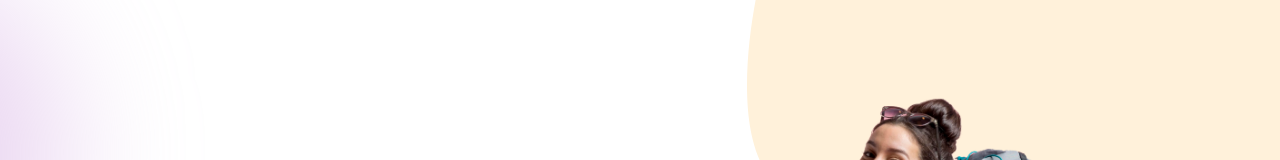
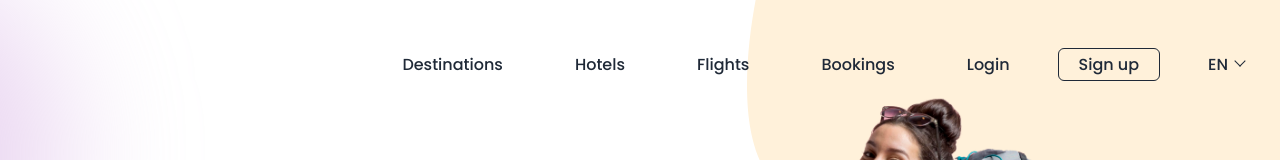
Before and after one commit to danimahdani/jadoo-travel, a Next.js app: page / in a window 1280 px wide. Shown: the top 160 px of the page. Built offline with nearby package versions, Linux system fonts and the light colour scheme; a web font is replaced by a local one.

Commit message:
fix:header

```diff
--- a/src/components/Header/index.js
+++ b/src/components/Header/index.js
@@ -28,42 +28,42 @@ const Header = () => {
 
         <div
           className={[
-            "flex w-auto lg:opacity-100 lg:visible lg:h-auto z-10",
+            "lg:flex w-auto lg:opacity-100 lg:visible lg:h-auto z-20",
             menu
               ? "flex items-center justify-center h-screen w-full inset-0 opacity-100 visible fixed bg-black"
               : "hidden opacity-0 h-0 invisible",
           ].join(" ")}
         >
-          <ul className="flex items-center flex-col lg:flex-row gap-y-6 lg:gap-y- 0">
+          <ul className="flex items-center flex-col lg:flex-row gap-y-6 lg:gap-y-0">
             <li className="">
-              <Link href="/destination">
-                <a className="px-9 text-gray-900">Destination</a>
+              <Link href="/destinations">
+                <a className="px-9 text-gray-800">Destinations</a>
               </Link>
             </li>
             <li className="">
               <Link href="/hotels">
-                <a className="px-9 text-gray-900">Hotels</a>
+                <a className="px-9 text-gray-800">Hotels</a>
               </Link>
             </li>
             <li className="">
               <Link href="/flights">
-                <a className="px-9 text-gray-900">Flights</a>
+                <a className="px-9 text-gray-800">Flights</a>
               </Link>
             </li>
             <li className="">
               <Link href="/bookings">
-                <a className="px-9 text-gray-900">Bookings</a>
+                <a className="px-9 text-gray-800">Bookings</a>
               </Link>
             </li>
             <li className="">
-              <Link href="/destination">
-                <a className="px-9 text-gray-900">Login</a>
+              <Link href="/login">
+                <a className="px-9 text-gray-800">Login</a>
               </Link>
             </li>
             <li className="">
               <Link href="/sign-up">
                 <a className="px-5 text-gray-800 py-1 border border-gray-800 rounded-md mx-3">
-                  Sign Up
+                  Sign up
                 </a>
               </Link>
             </li>
```
Also changed, not shown: 1 other file (tests, documents, lock files or other folders).
